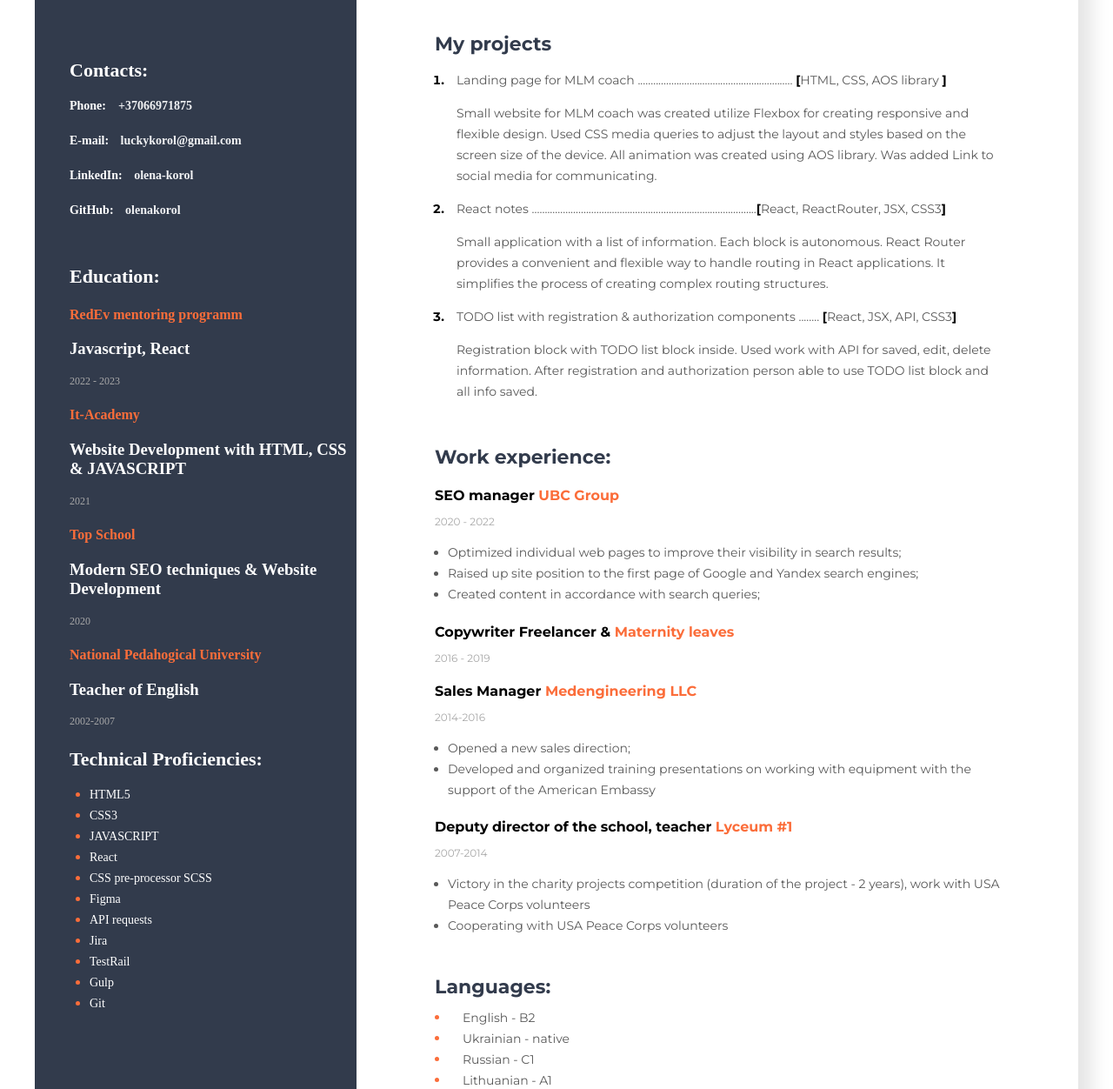
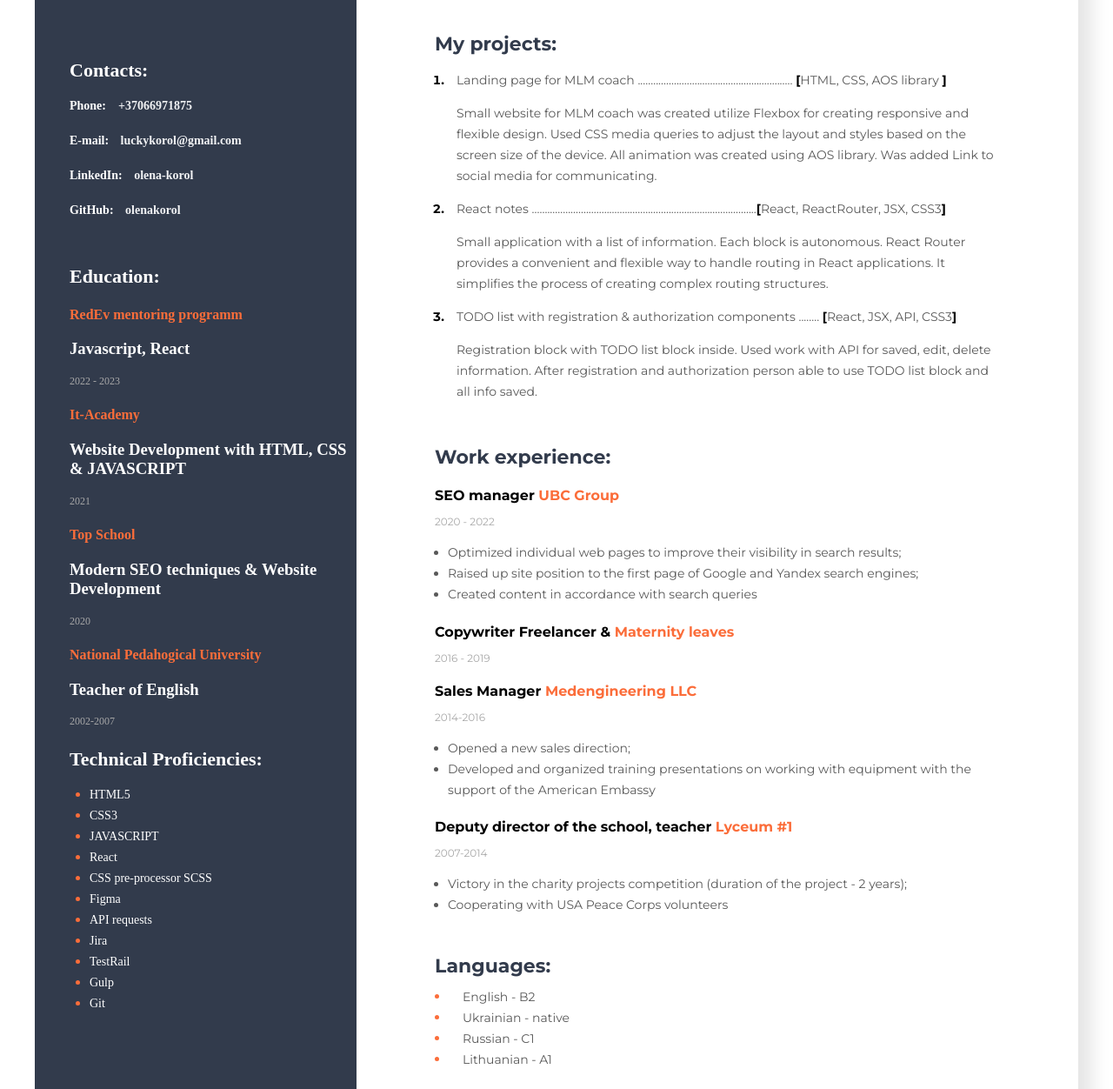
Before and after one commit to olenakorol1708/CV, a plain HTML site: page index.html in a window 1280 px wide. Shown: the part 335-1587 px from the top of the page at 87% size. Drawn offline with Linux system fonts and the light colour scheme.

Commit message:
second commit

```diff
--- a/index.html
+++ b/index.html
@@ -28,7 +28,7 @@
         </div>
         <!-- Projects -->
         <div class="projects">
-          <h3 class="title">My projects</h3>
+          <h3 class="title">My projects:</h3>
           <ol class="projects-list">
             <li class="project-item">
               <span class="project">
@@ -102,7 +102,7 @@
                 Raised up site position to the first page of Google and Yandex search engines;
               </li>
               <li class="work-list-item">
-                Created content in accordance with search queries;
+                Created content in accordance with search queries
               </li>
 
             </ul>
@@ -140,7 +140,7 @@
             <p class="period">2007-2014</p>
             <ul class="work-list">
               <li class="work-list-item">
-                Victory in the charity projects competition (duration of the project - 2 years), work with USA Peace Corps volunteers
+                Victory in the charity projects competition (duration of the project - 2 years);
 
               </li>
               <li class="work-list-item">
```
Also changed, not shown: 1 other file.
